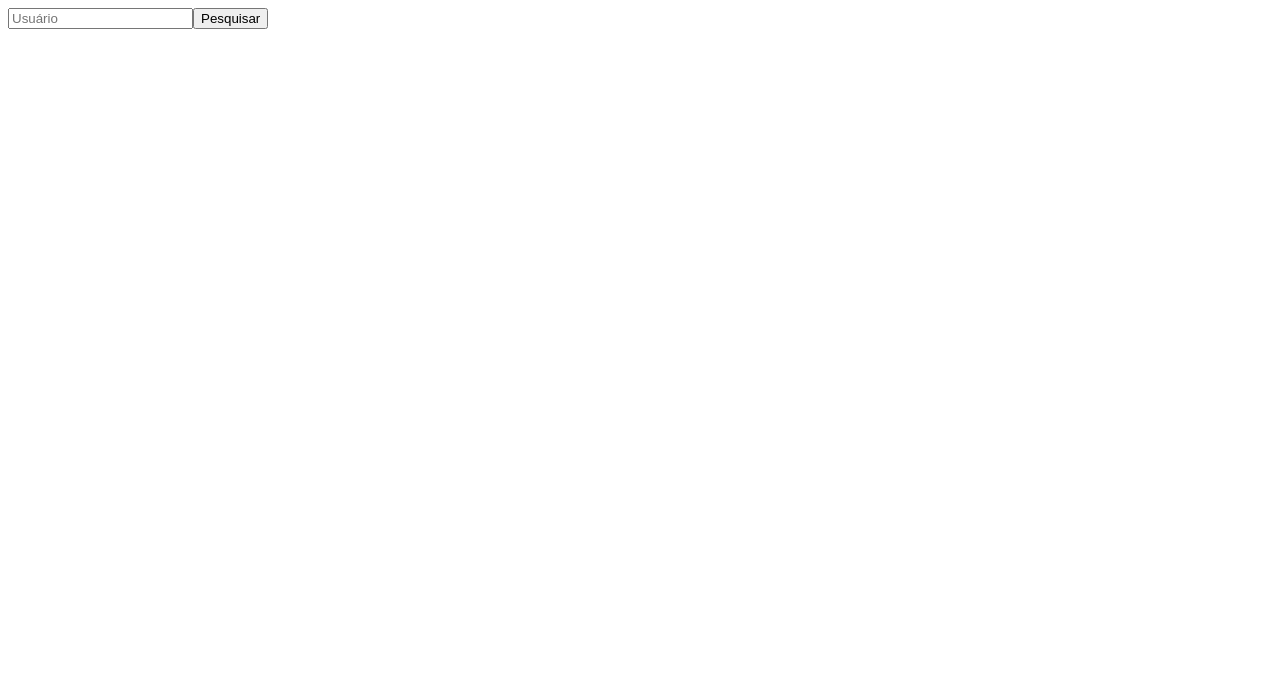
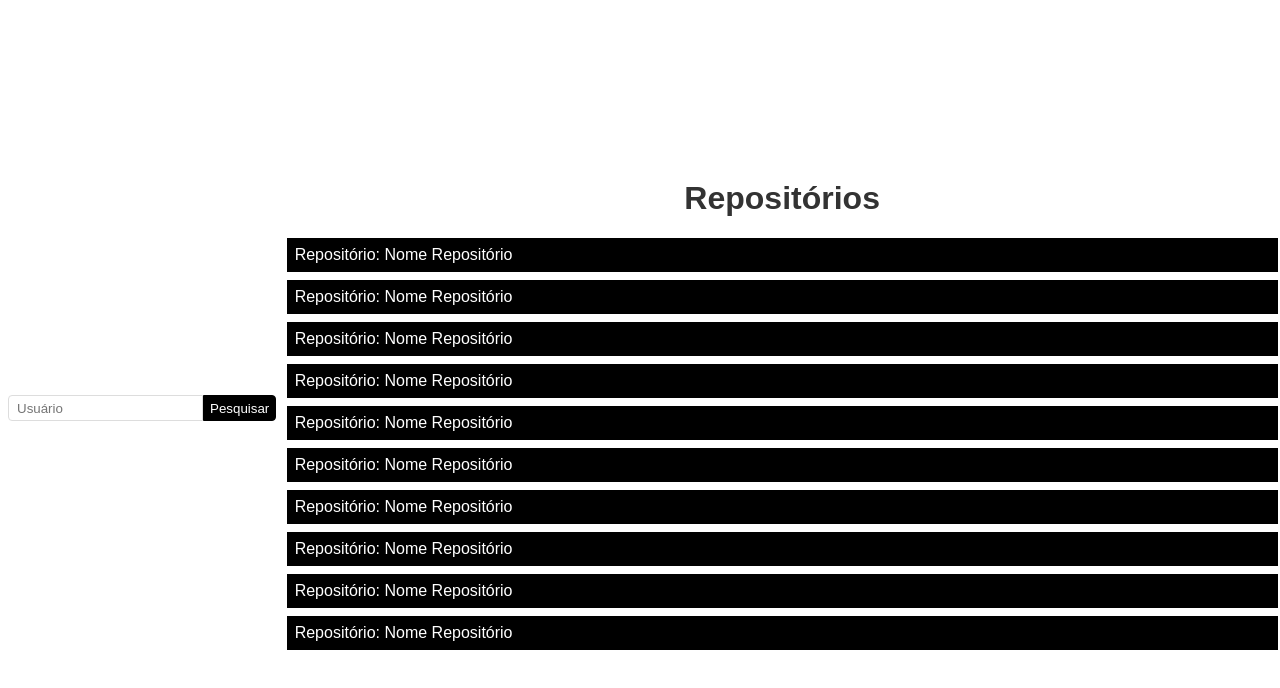
Before and after one commit to Pleiterson/hiring-coders-vtex-gama-academy, a React (Create React App) app in the folder TreinamentoI-Front-end/modulo7-React/aula-react-gama/: page / in a window 1280 px wide. Shown: the top 688 px of the page. Built offline with nearby package versions, Linux system fonts and the light colour scheme.

Commit message:
modulo7: concluido a aula 7 Organização, boas práticas e componentes de estilo

```diff
--- a/TreinamentoI-Front-end/modulo7-React/aula-react-gama/package.json
+++ b/TreinamentoI-Front-end/modulo7-React/aula-react-gama/package.json
@@ -10,6 +10,7 @@
     "react-dom": "^17.0.2",
     "react-router-dom": "^5.2.0",
     "react-scripts": "4.0.3",
+    "styled-components": "^5.3.0",
     "web-vitals": "^1.0.1"
   },
   "scripts": {
--- a/TreinamentoI-Front-end/modulo7-React/aula-react-gama/src/App.js
+++ b/TreinamentoI-Front-end/modulo7-React/aula-react-gama/src/App.js
@@ -1,6 +1,7 @@
 import React from 'react';
 
 import Routes from './routers';
+import './style.css';
 
 function App() {
   return (
--- a/TreinamentoI-Front-end/modulo7-React/aula-react-gama/src/Repositories.js
+++ /dev/null
@@ -1,9 +0,0 @@
-import React from 'react';
-
-function Repositories() {
-  return (
-    <h1>Repositories</h1>
-  );
-}
-
-export default Repositories;
--- a/TreinamentoI-Front-end/modulo7-React/aula-react-gama/src/Home.js
+++ b/TreinamentoI-Front-end/modulo7-React/aula-react-gama/src/pages/Home/index.js
@@ -1,7 +1,11 @@
+/* eslint-disable no-lone-blocks */
 import React, {useState} from 'react';
 import axios from 'axios';
 
-function App(props) {
+import Repositories from '../Repositories';
+import * as S from './styled'; {/* vai importar tudo que estiver dentro de styled para a variável S */}
+
+function Home() {
   const [usuario, setUsuario] = useState('');
 
   function handlePesquisa() {
@@ -11,14 +15,16 @@
   }
 
   return (
-    <>
+    <S.Container>
       {/* onChange pega o que foi digitado no input e inclui no value através do useState */}
-      <input className="usuarioInput" placeholder="Usuário" value={usuario} onChange={res => setUsuario(res.target.value)}/>
+      <S.Input className="usuarioInput" placeholder="Usuário" value={usuario} onChange={res => setUsuario(res.target.value)}/>
 
       {/* onclick chama a função handlePesquisa */}
-      <button type="button" onClick={handlePesquisa}>Pesquisar</button>
-    </>
+      <S.Button type="button" onClick={handlePesquisa}>Pesquisar</S.Button>
+
+      <Repositories />
+    </S.Container>
   );
 }
 
-export default App;
+export default Home;
--- /dev/null
+++ b/TreinamentoI-Front-end/modulo7-React/aula-react-gama/src/pages/Home/styled.js
@@ -0,0 +1,38 @@
+import styled from 'styled-components';
+
+export const Container = styled.div`
+  width: 100%;
+  height: 100vh;
+  display: flex;
+  align-items: center;
+  justify-content: center;
+`;
+
+export const Input = styled.input`
+  border: 1px solid #ddd;
+  height: 1.5rem;
+  padding: 0 .5rem;
+  border-radius: .25rem 0 0 .25rem;
+
+  &:focus,
+  &:active {
+    outline: none;
+    box-shadow: none;
+  }
+`;
+
+export const Button = styled.button`
+  height: 1.6rem;
+  border: 1px solid #000;
+  background: #000;
+  color: #fff;
+  border-radius: 0 .25rem .25rem 0;
+  /* position: relative; */
+  /* top: 0px; */
+
+  &:focus,
+  &:active {
+    outline: none;
+    box-shadow: none;
+  }
+`;
--- /dev/null
+++ b/TreinamentoI-Front-end/modulo7-React/aula-react-gama/src/pages/Repositories/index.js
@@ -0,0 +1,26 @@
+/* eslint-disable no-lone-blocks */
+import React from 'react';
+
+import * as S from './styled'; {/* vai importar tudo que estiver dentro de styled para a variável S */}
+
+function Repositories() {
+  return (
+    <S.Container>
+      <S.Title>Repositórios</S.Title> {/* acessando Title de styled através da variável S. Title é uma tag <h1> como definido em styled */}
+      <S.List>
+        <S.ListItem>Repositório: Nome Repositório</S.ListItem>
+        <S.ListItem>Repositório: Nome Repositório</S.ListItem>
+        <S.ListItem>Repositório: Nome Repositório</S.ListItem>
+        <S.ListItem>Repositório: Nome Repositório</S.ListItem>
+        <S.ListItem>Repositório: Nome Repositório</S.ListItem>
+        <S.ListItem>Repositório: Nome Repositório</S.ListItem>
+        <S.ListItem>Repositório: Nome Repositório</S.ListItem>
+        <S.ListItem>Repositório: Nome Repositório</S.ListItem>
+        <S.ListItem>Repositório: Nome Repositório</S.ListItem>
+        <S.ListItem>Repositório: Nome Repositório</S.ListItem>
+      </S.List>
+    </S.Container>
+  );
+}
+
+export default Repositories;
--- /dev/null
+++ b/TreinamentoI-Front-end/modulo7-React/aula-react-gama/src/pages/Repositories/styled.js
@@ -0,0 +1,31 @@
+import styled from 'styled-components';
+
+export const Container = styled.div`
+  width: 100%;
+  max-width: 991px;
+  margin: 0 auto;
+`;
+
+// criando uma constante Title que vai receber a tag <h1> e dar estilo a ela
+export const Title = styled.h1`
+  text-align: center;
+  font-size: 2rem;
+  font-family: sans-serif;
+  color: #333333;
+`;
+
+// criando uma constante List que vai receber a tag <ul> e dar estilo a ela
+export const List = styled.ul`
+  list-style: none;
+  padding: 0;
+  margin: 0;
+  font-family: sans-serif;
+`;
+
+// criando uma constante ListItem que vai receber a tag <li> e dar estilo a ela
+export const ListItem = styled.li`
+  margin: .5rem 0;
+  background-color: #000;
+  color: #fff;
+  padding: .5rem
+`;
--- a/TreinamentoI-Front-end/modulo7-React/aula-react-gama/src/routers.js
+++ b/TreinamentoI-Front-end/modulo7-React/aula-react-gama/src/routers.js
@@ -1,8 +1,8 @@
 import React from 'react';
 import {BrowserRouter, Switch, Route} from 'react-router-dom';
 
-import Home from './Home';
-import Repositories from './Repositories';
+import Home from './pages/Home';
+import Repositories from './pages/Repositories';
 
 function Routes() {
   return (
--- /dev/null
+++ b/TreinamentoI-Front-end/modulo7-React/aula-react-gama/src/style.css
@@ -0,0 +1,4 @@
+html, body {
+  width: 100vw;
+  height: 100vh;
+}
```
Also changed, not shown: 1 other file (tests, documents, lock files or other folders).
